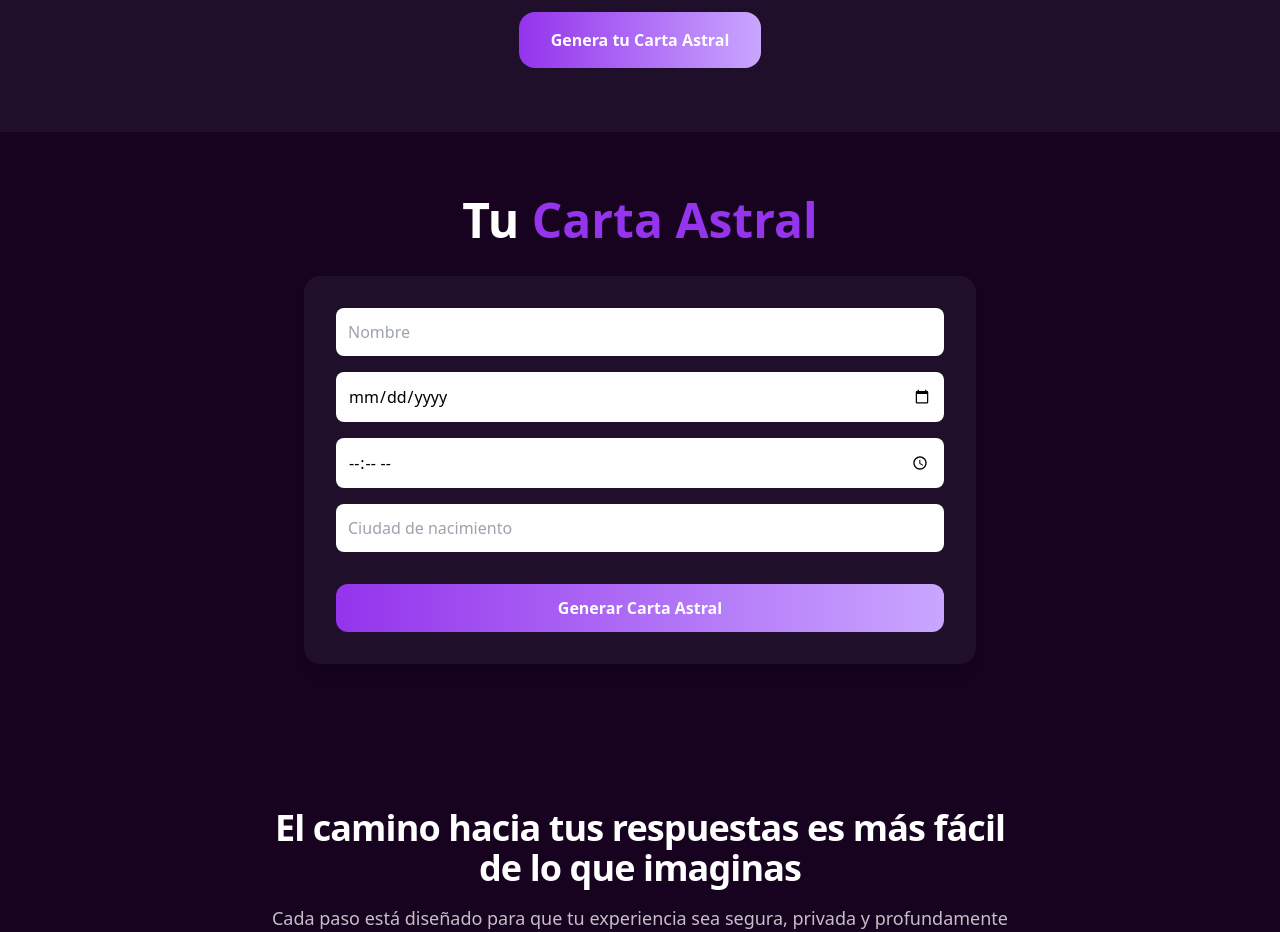
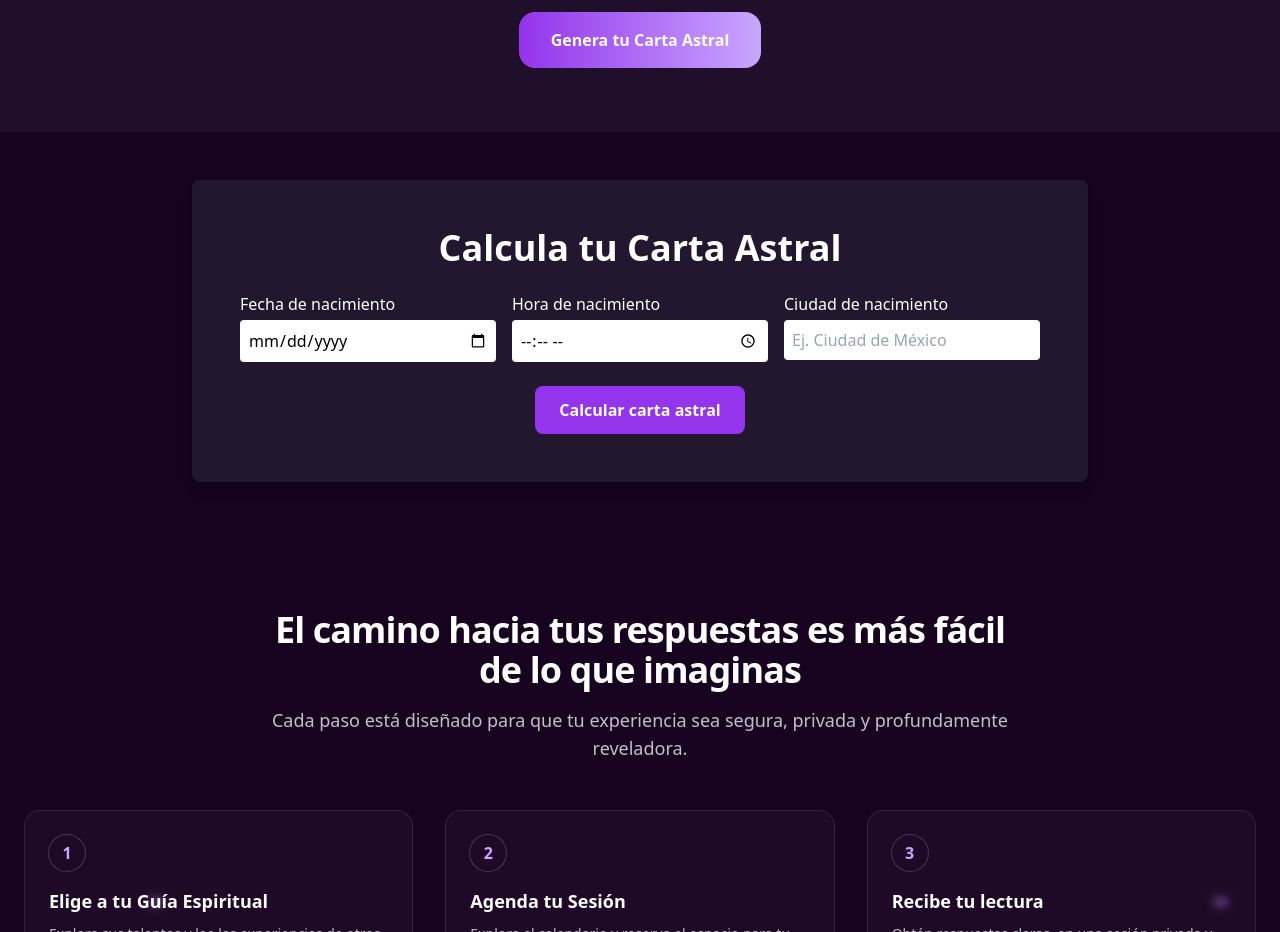
Before and after one commit to arcana302-art/arcana-v2, a Next.js app: page / in a window 1280 px wide. Shown: the part 1120-2052 px from the top of the page. Built offline with nearby package versions, Linux system fonts and the light colour scheme.

Commit message:
Update CartaAstral.tsx

```diff
--- a/app/components/CartaAstral.tsx
+++ b/app/components/CartaAstral.tsx
@@ -2,90 +2,82 @@
 
 import { useState } from 'react';
 
-interface CartaAstralProps {}
+export default function CartaAstral() {
+  const [fechaNacimiento, setFechaNacimiento] = useState('');
+  const [horaNacimiento, setHoraNacimiento] = useState('');
+  const [ciudadNacimiento, setCiudadNacimiento] = useState('');
+  const [resultado, setResultado] = useState<string | null>(null);
 
-export default function CartaAstral({}: CartaAstralProps) {
-  const [nombre, setNombre] = useState('');
-  const [fecha, setFecha] = useState('');
-  const [hora, setHora] = useState('');
-  const [lugar, setLugar] = useState('');
-  const [showCarta, setShowCarta] = useState(false);
+  const handleCalcular = () => {
+    if (!fechaNacimiento || !horaNacimiento || !ciudadNacimiento) {
+      alert('Por favor completa todos los campos.');
+      return;
+    }
 
-  const handleSubmit = (e: React.FormEvent) => {
-    e.preventDefault();
-    if (nombre && fecha && hora && lugar) {
-      setShowCarta(true);
-    }
+    // Simulación de cálculo de carta astral
+    const ejemploResultado = `
+      Carta Astral generada para:
+      Fecha: ${fechaNacimiento}
+      Hora: ${horaNacimiento}
+      Ciudad: ${ciudadNacimiento}
+
+      Signo Solar: Aries
+      Signo Lunar: Tauro
+      Ascendente: Géminis
+    `;
+
+    setResultado(ejemploResultado);
   };
 
   return (
-    <section className="relative bg-[#17031F] py-16 px-6 sm:px-12 lg:px-24 text-center">
-      <h2 className="text-3xl sm:text-4xl lg:text-5xl font-semibold mb-8">
-        Tu <span className="text-[#9434EC]">Carta Astral</span>
+    <section className="bg-[#22172F] text-white py-12 px-6 sm:px-12 rounded-lg shadow-lg my-12 max-w-4xl mx-auto">
+      <h2 className="text-3xl sm:text-4xl font-semibold mb-6 text-center">
+        Calcula tu Carta Astral
       </h2>
 
-      {!showCarta && (
-        <form
-          onSubmit={handleSubmit}
-          className="max-w-2xl mx-auto bg-[#1F0F2B] rounded-2xl p-8 flex flex-col gap-4 shadow-lg"
-        >
+      <div className="grid grid-cols-1 sm:grid-cols-3 gap-4 mb-6">
+        <div>
+          <label className="block mb-1 font-medium">Fecha de nacimiento</label>
+          <input
+            type="date"
+            value={fechaNacimiento}
+            onChange={(e) => setFechaNacimiento(e.target.value)}
+            className="w-full p-2 rounded text-black"
+          />
+        </div>
+        <div>
+          <label className="block mb-1 font-medium">Hora de nacimiento</label>
+          <input
+            type="time"
+            value={horaNacimiento}
+            onChange={(e) => setHoraNacimiento(e.target.value)}
+            className="w-full p-2 rounded text-black"
+          />
+        </div>
+        <div>
+          <label className="block mb-1 font-medium">Ciudad de nacimiento</label>
           <input
             type="text"
-            placeholder="Nombre"
-            className="p-3 rounded-lg text-black"
-            value={nombre}
-            onChange={(e) => setNombre(e.target.value)}
-            required
+            value={ciudadNacimiento}
+            onChange={(e) => setCiudadNacimiento(e.target.value)}
+            placeholder="Ej. Ciudad de México"
+            className="w-full p-2 rounded text-black"
           />
-          <input
-            type="date"
-            placeholder="Fecha de nacimiento"
-            className="p-3 rounded-lg text-black"
-            value={fecha}
-            onChange={(e) => setFecha(e.target.value)}
-            required
-          />
-          <input
-            type="time"
-            placeholder="Hora de nacimiento"
-            className="p-3 rounded-lg text-black"
-            value={hora}
-            onChange={(e) => setHora(e.target.value)}
-            required
-          />
-          <input
-            type="text"
-            placeholder="Ciudad de nacimiento"
-            className="p-3 rounded-lg text-black"
-            value={lugar}
-            onChange={(e) => setLugar(e.target.value)}
-            required
-          />
-          <button
-            type="submit"
-            className="bg-gradient-to-r from-[#9434EC] to-[#C9A6FF] text-white font-semibold py-3 rounded-xl mt-4 hover:opacity-90 transition"
-          >
-            Generar Carta Astral
-          </button>
-        </form>
-      )}
+        </div>
+      </div>
 
-      {showCarta && (
-        <div className="mt-12">
-          {/* Aquí se puede insertar librería o canvas para mostrar carta astral */}
-          <div className="bg-[#1F0F2B] rounded-2xl p-8 shadow-lg">
-            <p className="text-[#D9D9D9] mb-4">
-              Carta astral de <span className="text-[#9434EC]">{nombre}</span>
-            </p>
-            <p className="text-sm text-[#A1A1A1] mb-6">
-              Fecha: {fecha} | Hora: {hora} | Lugar: {lugar}
-            </p>
-            <div className="border border-[#9434EC] rounded-lg h-96 flex items-center justify-center">
-              <p className="text-[#9434EC]">
-                Aquí se mostrará la representación visual de tu carta astral
-              </p>
-            </div>
-          </div>
+      <div className="text-center">
+        <button
+          onClick={handleCalcular}
+          className="bg-[#9434ec] hover:bg-[#7a2fc0] px-6 py-3 rounded-lg font-semibold transition"
+        >
+          Calcular carta astral
+        </button>
+      </div>
+
+      {resultado && (
+        <div className="mt-6 p-4 bg-[#33274A] rounded-lg whitespace-pre-line text-white font-mono">
+          {resultado}
         </div>
       )}
     </section>
```
